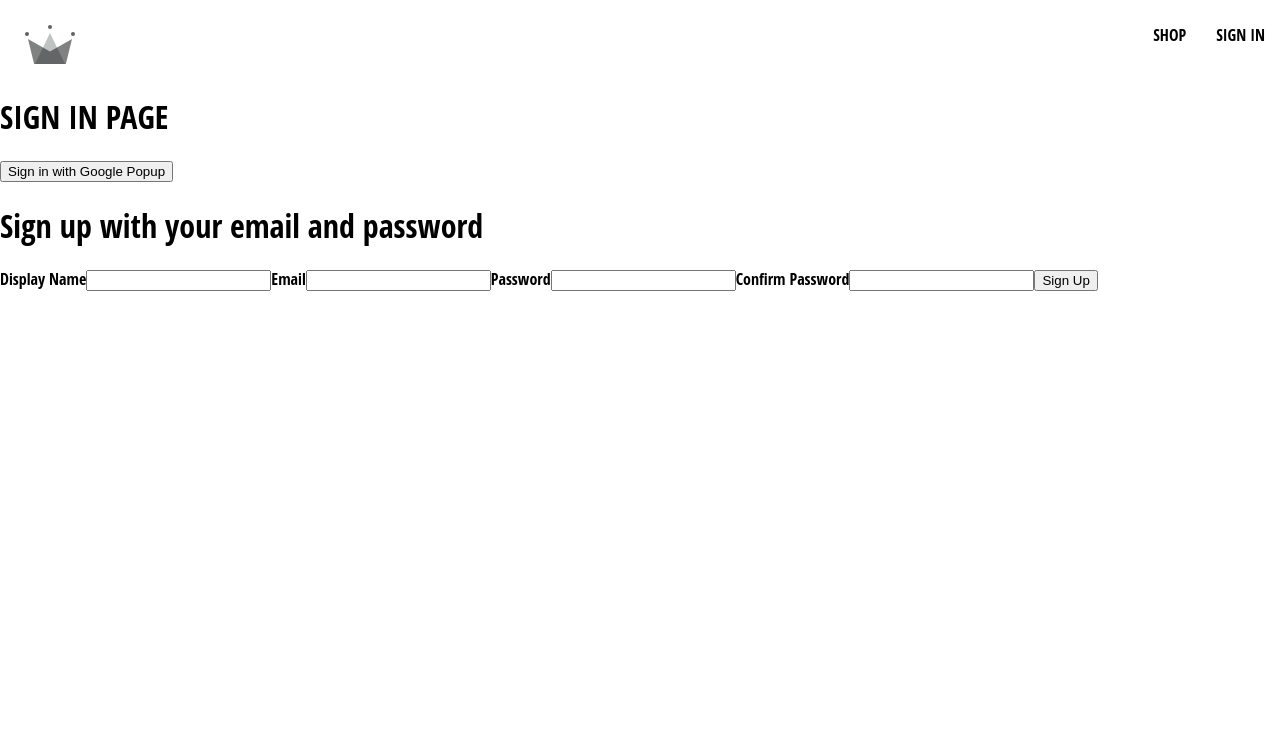
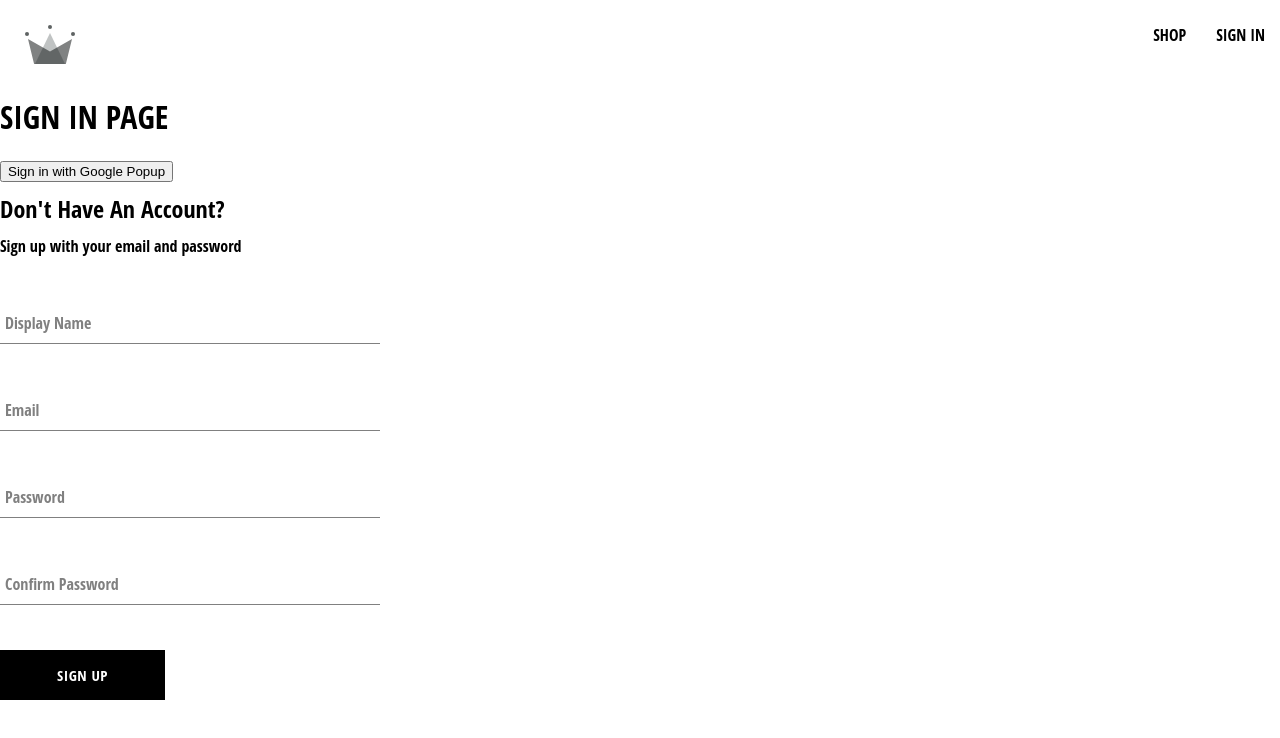
Before and after one commit to justjulio95/crwn-clothing, a React (Create React App) app: page /sign-in in a window 1280 px wide. Shown: the top 738 px of the page. Built offline with nearby package versions, Linux system fonts and the light colour scheme; a web font is replaced by a local one.

Commit message:
created sign up, sign in, and button components

```diff
--- /dev/null
+++ b/src/components/button/button.component.jsx
@@ -0,0 +1,17 @@
+import './button.styles.scss'
+
+const BUTTON_TYPE_CLASSES = {
+  google: 'google-sign-in',
+  inverted: 'inverted'
+}
+
+const Button = ({ children, buttonType, ...otherProps }) => {
+  return(
+    <button className={`button-container ${BUTTON_TYPE_CLASSES[buttonType]}`}
+    {...otherProps}>
+      {children}
+    </button>
+  )
+}
+
+export default Button;
--- /dev/null
+++ b/src/components/button/button.styles.scss
@@ -0,0 +1,46 @@
+.button-container {
+  min-width: 165px;
+  width: auto;
+  height: 50px;
+  letter-spacing: 0.5px;
+  line-height: 50px;
+  padding: 0 35px 0 35px;
+  font-size: 15px;
+  background-color: black;
+  color: white;
+  text-transform: uppercase;
+  font-family: 'Open Sans Condensed';
+  font-weight: bolder;
+  border: none;
+  cursor: pointer;
+  display: flex;
+  justify-content: center;
+
+  &:hover {
+    background-color: white;
+    color: black;
+    border: 1px solid black;
+  }
+
+  &.google-sign-in {
+    background-color: #4285f4;
+    color: white;
+
+    &:hover {
+      background-color: #357ae8;
+      border: none;
+    }
+  }
+
+  &.inverted {
+    background-color: white;
+    color: black;
+    border: 1px solid black;
+
+    &:hover {
+      background-color: black;
+      color: white;
+      border: none;
+    }
+  }
+}
--- /dev/null
+++ b/src/components/form-input/form-input.component.jsx
@@ -0,0 +1,19 @@
+import './form-input.styles.scss'
+
+const FormInput = ({ label, ...otherProps }) => {
+  return (
+    <div className="group">
+      <input className='form-input' {...otherProps} />
+      {
+        label && (
+          <label
+            className={`${otherProps.value.length ? 'shrink' : ''
+              } form-input-label`}>
+            {label}
+          </label>
+        )}
+    </div>
+  )
+}
+
+export default FormInput;
--- /dev/null
+++ b/src/components/form-input/form-input.styles.scss
@@ -0,0 +1,54 @@
+$sub-color: grey;
+$main-color: black;
+
+@mixin shrinkLabel {
+  top: -14px;
+  font-size: 12px;
+  color: $main-color;
+}
+
+.group {
+  position: relative;
+  margin: 45px 0;
+
+  .form-input {
+    background: none;
+    background-color: white;
+    color: $sub-color;
+    font-size: 18px;
+    padding: 10px 10px 10px 5px;
+    display: block;
+    width: 100%;
+    border: none;
+    border-radius: 0;
+    border-bottom: 1px solid $sub-color;
+    margin: 25px 0;
+
+    &:focus {
+      outline: none;
+    }
+
+    &:focus ~ .form-input-label {
+      @include shrinkLabel();
+    }
+  }
+
+  input[type='password'] {
+    letter-spacing: 0.3em;
+  }
+
+  .form-input-label {
+    color: $sub-color;
+    font-size: 16px;
+    font-weight: normal;
+    position: absolute;
+    pointer-events: none;
+    left: 5px;
+    top: 10px;
+    transition: 300ms ease all;
+
+    &.shrink {
+      @include shrinkLabel();
+    }
+  }
+}
--- a/src/components/sign-up-form/sign-up-form.component.jsx
+++ b/src/components/sign-up-form/sign-up-form.component.jsx
@@ -1,6 +1,14 @@
 import { useState } from "react";
 
-import { createAuthUserWithEmailAndPassword, createUserDocumentFromAuth } from "../../utils/firebase/firebase.utils";
+import FormInput from "../form-input/form-input.component";
+import Button from "../button/button.component";
+
+import {
+  createAuthUserWithEmailAndPassword,
+  createUserDocumentFromAuth
+} from "../../utils/firebase/firebase.utils";
+
+import './sign-up-form.styles.scss'
 
 const defaultFormFields = {
   displayName: '',
@@ -21,18 +29,18 @@
     event.preventDefault();
 
     //confirm password === confirmPassword
-    if(password != confirmPassword){
+    if (password != confirmPassword) {
       alert('passwords do not match');
       return;
     }
 
-    try{
+    try {
       const { user } = await createAuthUserWithEmailAndPassword(email, password);
 
       await createUserDocumentFromAuth(user, { displayName });
       resetFormFields();
 
-    } catch(error){
+    } catch (error) {
       console.log(error.message);
     }
   }
@@ -40,15 +48,16 @@
   const handleChange = (event) => {
     const { name, value } = event.target;
 
-    setFormFields({...formFields, [name]: value})
+    setFormFields({ ...formFields, [name]: value })
   }
 
   return (
-    <div>
-      <h1>Sign up with your email and password</h1>
+    <div className="sign-up-container">
+      <h2>Don't Have An Account?</h2>
+      <span>Sign up with your email and password</span>
       <form onSubmit={handleSubmit}>
-        <label>Display Name</label>
-        <input
+        <FormInput
+          label="Display Name"
           type="text"
           required
           onChange={handleChange}
@@ -56,8 +65,8 @@
           value={displayName}
         />
 
-        <label>Email</label>
-        <input
+        <FormInput
+          label="Email"
           type="email"
           required
           onChange={handleChange}
@@ -65,8 +74,8 @@
           value={email}
         />
 
-        <label>Password</label>
-        <input
+        <FormInput
+          label="Password"
           type="password"
           required
           onChange={handleChange}
@@ -74,8 +83,8 @@
           value={password}
         />
 
-        <label>Confirm Password</label>
-        <input
+        <FormInput
+          label="Confirm Password"
           type="password"
           required
           onChange={handleChange}
@@ -83,7 +92,7 @@
           value={confirmPassword}
         />
 
-        <button type="submit">Sign Up</button>
+        <Button type="submit">Sign Up</Button>
       </form>
     </div>
   )
--- /dev/null
+++ b/src/components/sign-up-form/sign-up-form.styles.scss
@@ -0,0 +1,9 @@
+.sign-up-container{
+  display: flex;
+  flex-direction: column;
+  width: 380px;
+
+  h2{
+    margin: 10px 0;
+  }
+}
```
Lines whose indentation alone changed are shown as unchanged.
